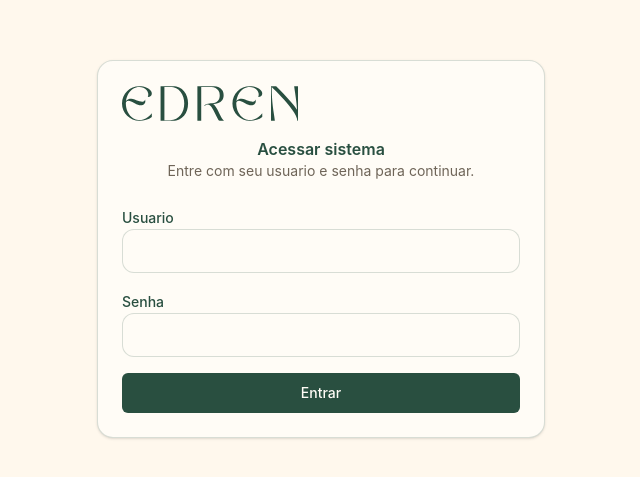
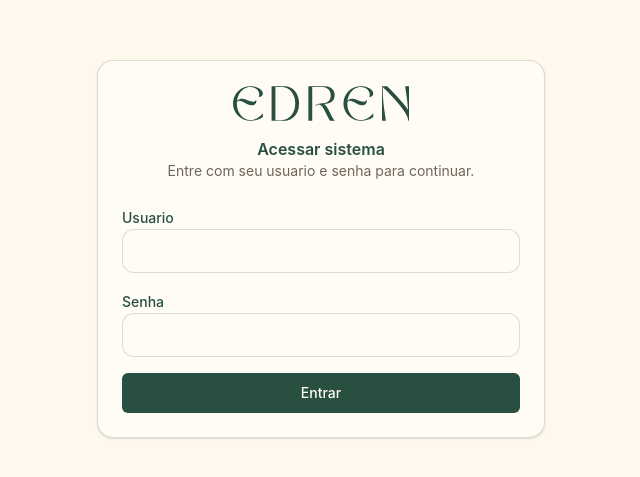
Before and after one commit to lucassoaresol/sistema-edren, a React (Vite) app in the folder apps/web/: page /login in a window 1280 px wide. Shown: the part 151-628 px from the top of the page, without its empty margins (319-959 px from the left). Built offline with nearby package versions, Linux system fonts and the light colour scheme.

Commit message:
fix: center login logo

```diff
--- a/apps/web/src/routes/login.tsx
+++ b/apps/web/src/routes/login.tsx
@@ -47,7 +47,7 @@ export function LoginPage() {
     <main className="flex min-h-screen items-center justify-center bg-edren-background px-5 py-10 text-edren-text">
       <Card className="w-full max-w-md">
         <CardHeader className="items-center text-center">
-          <BrandLogo className="mb-4 h-9 w-44 text-edren-green" />
+          <BrandLogo className="mx-auto mb-4 h-9 w-44 text-edren-green" />
           <CardTitle>Acessar sistema</CardTitle>
           <CardDescription>Entre com seu usuario e senha para continuar.</CardDescription>
         </CardHeader>
```
